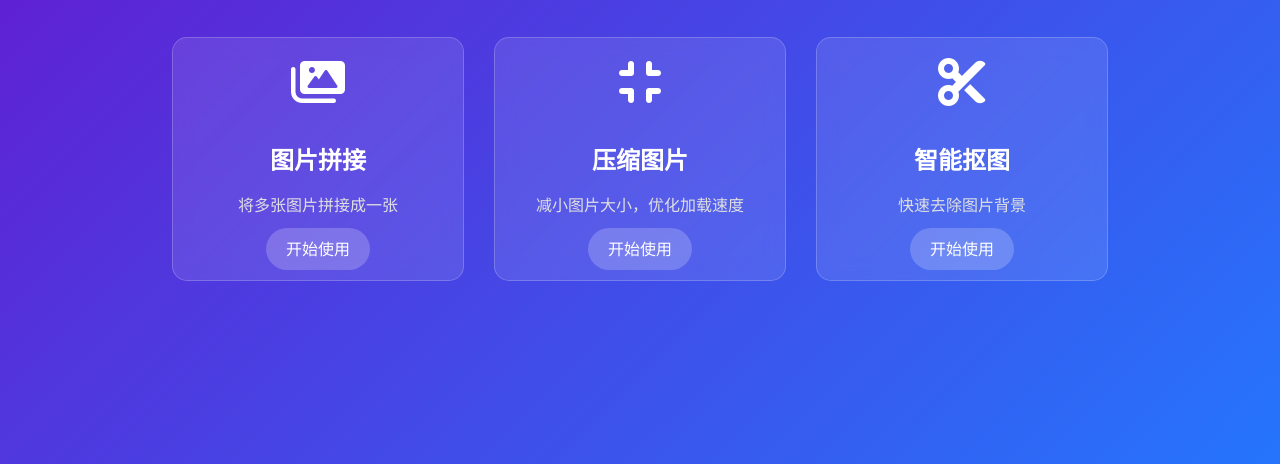
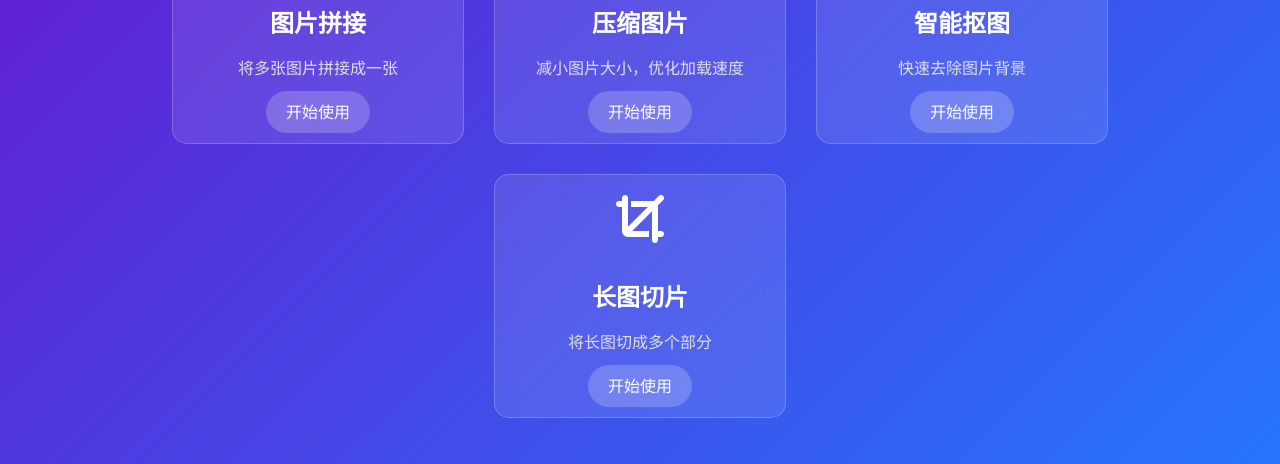
Before and after one commit to LAMCHOWJAM/LAMCHOWJAM.github.io, a plain HTML site: page index.html in a window 1280 px wide. Shown: the part 336-800 px from the top of the page. Drawn offline with Linux system fonts and the light colour scheme; some packages are replaced by stand-ins of ours; a script that the page names is missing.

Commit message:
Update index.html

```diff
--- a/index.html
+++ b/index.html
@@ -135,6 +135,13 @@
                 <p>快速去除图片背景</p>
                 <a id="cutoutBtn" href="remove.html">开始使用</a>
             </div>
+            <!-- 长图切片 -->
+            <div class="card">
+                <i class="fas fa-crop"></i>
+                <h2>长图切片</h2>
+                <p>将长图切成多个部分</p>
+                <a href="image-slice.html">开始使用</a>
+            </div>
         </div>
     </div>
     <!-- 引入 SweetAlert2 库的 JavaScript -->
```
